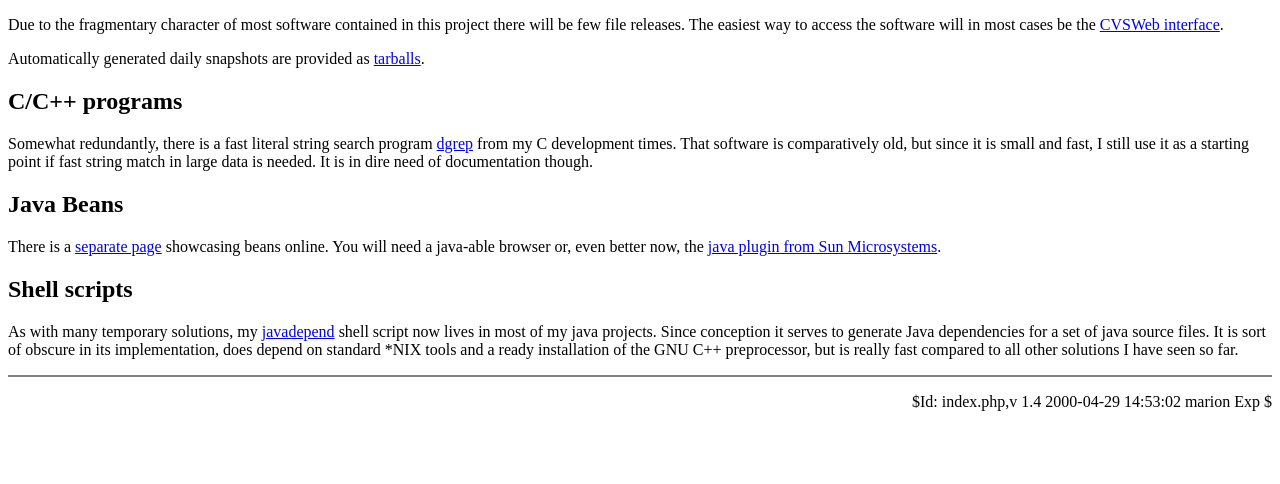
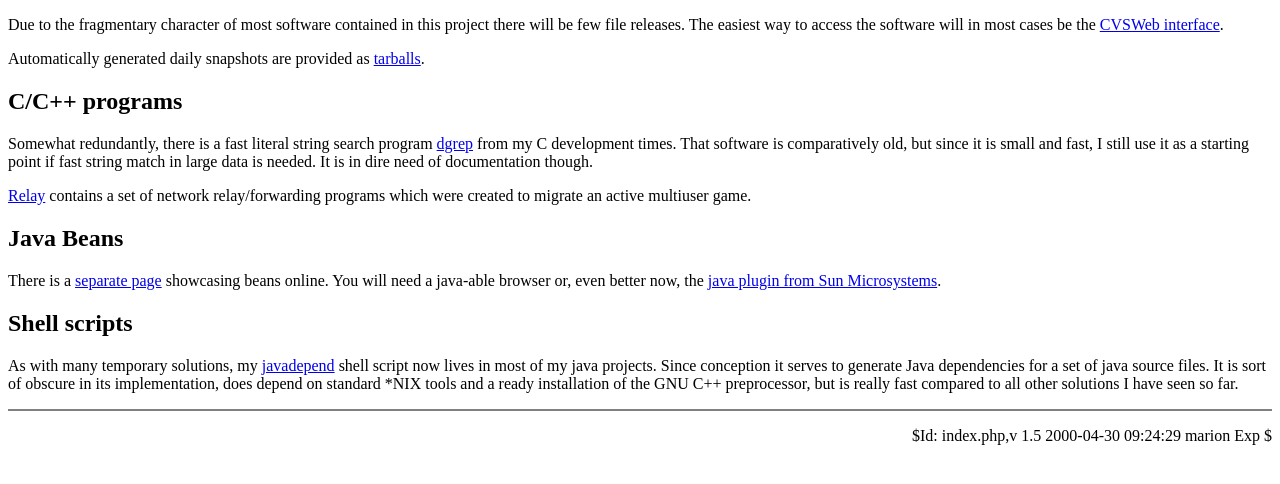
Before and after one commit to alagopus/fraglets, a PHP site: page / in a window 1280 px wide. Shown: the part 241-725 px from the top of the page. Run offline with PHP 8.4, Linux system fonts and the light colour scheme.

Commit message:
Relay added.

```diff
--- a/html/index.php
+++ b/html/index.php
@@ -49,6 +49,10 @@ but since it is small and fast, I still use it as a starting point if fast
 string match in large data is needed. It is in dire need of documentation
 though.</p>
 
+<p><a href="http://cvs.sourceforge.net/cgi-bin/cvsweb.cgi/fraglets/cish/relay/?cvsroot=fraglets"
+>Relay</a> contains a set of network relay/forwarding programs
+which were created to migrate an active multiuser game.</p>
+
 <h2>Java Beans</h2>
 
 <p>There is a <a href="beans.php">separate page</a> showcasing beans online.
@@ -66,6 +70,6 @@ files. It is sort of obscure in its implementation, does depend on standard
 *NIX tools and a ready installation of the GNU C++ preprocessor, but is
 really fast compared to all other solutions I have seen so far.
 
-<hr noshade><p align="right">$Id: index.php,v 1.4 2000-04-29 14:53:02 marion Exp $</p>
+<hr noshade><p align="right">$Id: index.php,v 1.5 2000-04-30 09:24:29 marion Exp $</p>
 </BODY>
 </HTML>
```
